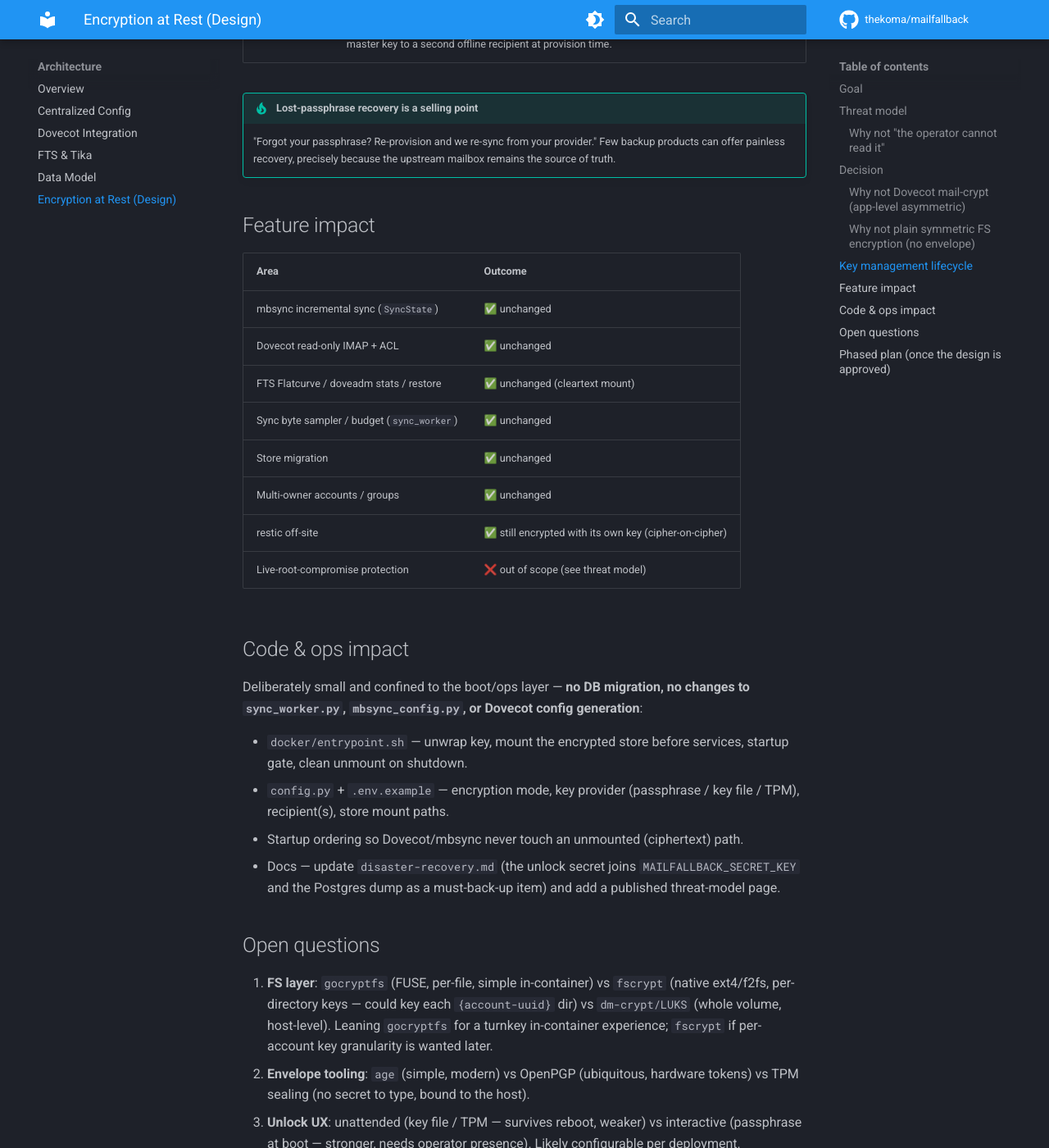
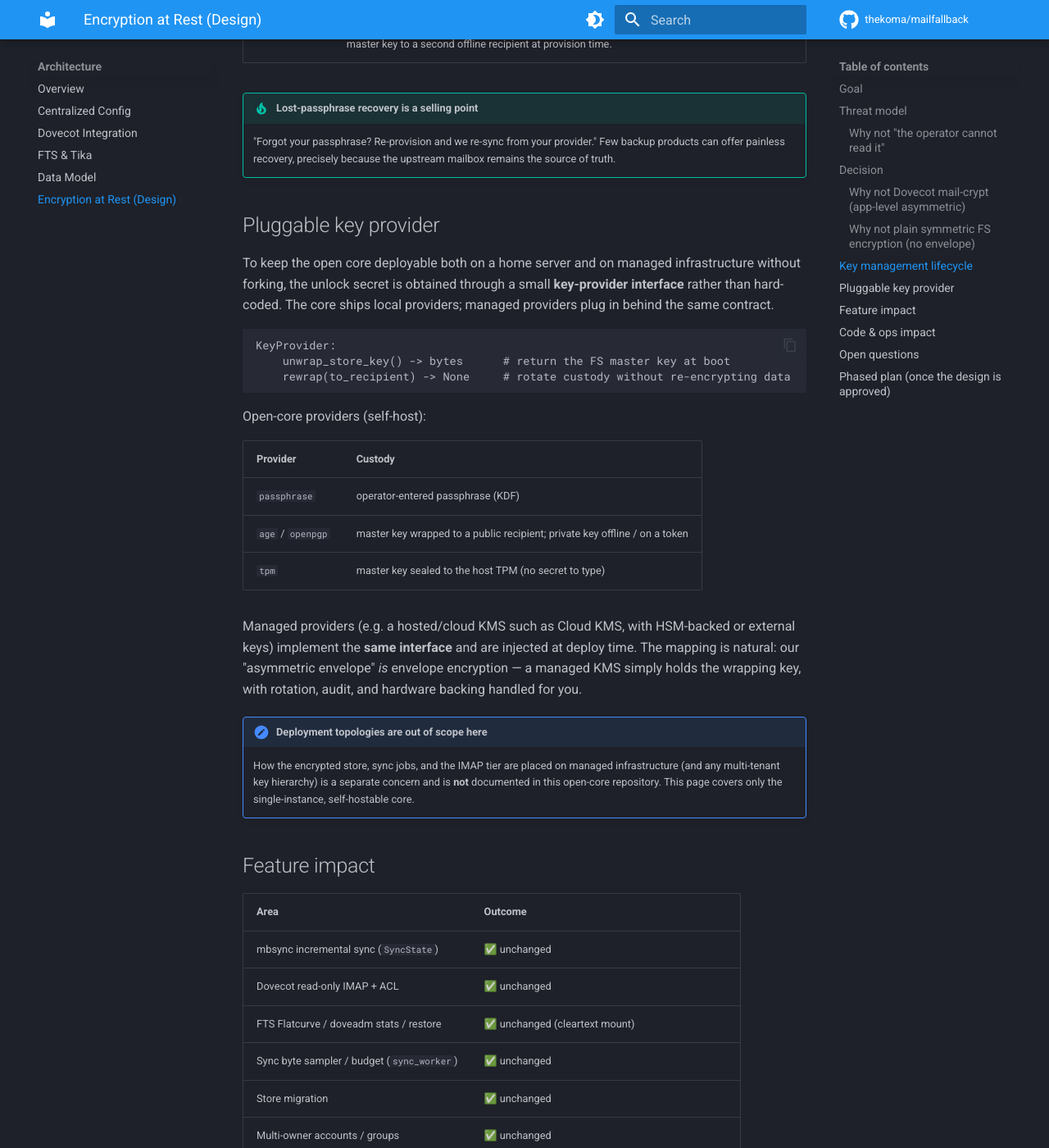
Before and after one commit to thekoma/mailfallback, an MkDocs documentation site: the page built from docs/src/architecture/encryption.md, in a window 1280 px wide and 1400 px high, scrolled down 3273 px. Shown: the whole window at 82% size. Built offline with MkDocs 1.6.1 and Material for MkDocs 9.7.7, drawn with Linux system fonts in a browser that asks for light colours; comment, search, counter and statistics services are not loaded.

Commit message:
docs(architecture): add pluggable key-provider section to encryption design
Defines a key-provider interface so the open core runs the same on a home
server (passphrase/age/openpgp/tpm) and on managed infrastructure (KMS) with
no fork. Notes that deployment topologies and any multi-tenant key hierarchy
are out of scope for the open-core repo.

````diff
--- a/docs/src/architecture/encryption.md
+++ b/docs/src/architecture/encryption.md
@@ -144,6 +144,39 @@ keys for break-glass recovery). The data-path crypto stays symmetric (fast); the
     Few backup products can offer painless recovery, precisely because the
     upstream mailbox remains the source of truth.
 
+## Pluggable key provider
+
+To keep the open core deployable both on a home server and on managed
+infrastructure without forking, the unlock secret is obtained through a small
+**key-provider interface** rather than hard-coded. The core ships local
+providers; managed providers plug in behind the same contract.
+
+```
+KeyProvider:
+    unwrap_store_key() -> bytes      # return the FS master key at boot
+    rewrap(to_recipient) -> None     # rotate custody without re-encrypting data
+```
+
+Open-core providers (self-host):
+
+| Provider | Custody |
+|---|---|
+| `passphrase` | operator-entered passphrase (KDF) |
+| `age` / `openpgp` | master key wrapped to a public recipient; private key offline / on a token |
+| `tpm` | master key sealed to the host TPM (no secret to type) |
+
+Managed providers (e.g. a hosted/cloud KMS such as Cloud KMS, with HSM-backed
+or external keys) implement the **same interface** and are injected at deploy
+time. The mapping is natural: our "asymmetric envelope" *is* envelope encryption
+— a managed KMS simply holds the wrapping key, with rotation, audit, and
+hardware backing handled for you.
+
+!!! note "Deployment topologies are out of scope here"
+    How the encrypted store, sync jobs, and the IMAP tier are placed on managed
+    infrastructure (and any multi-tenant key hierarchy) is a separate concern
+    and is **not** documented in this open-core repository. This page covers
+    only the single-instance, self-hostable core.
+
 ## Feature impact
 
 | Area | Outcome |
````
